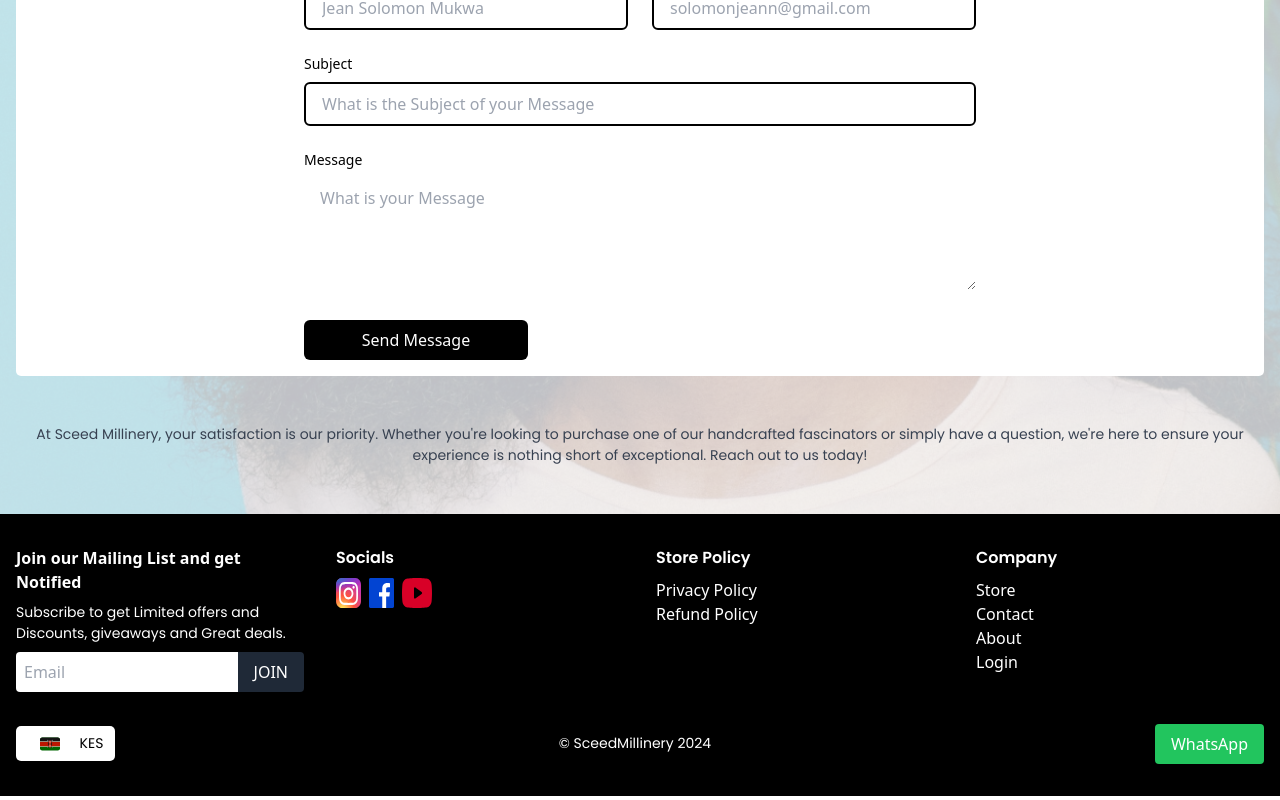
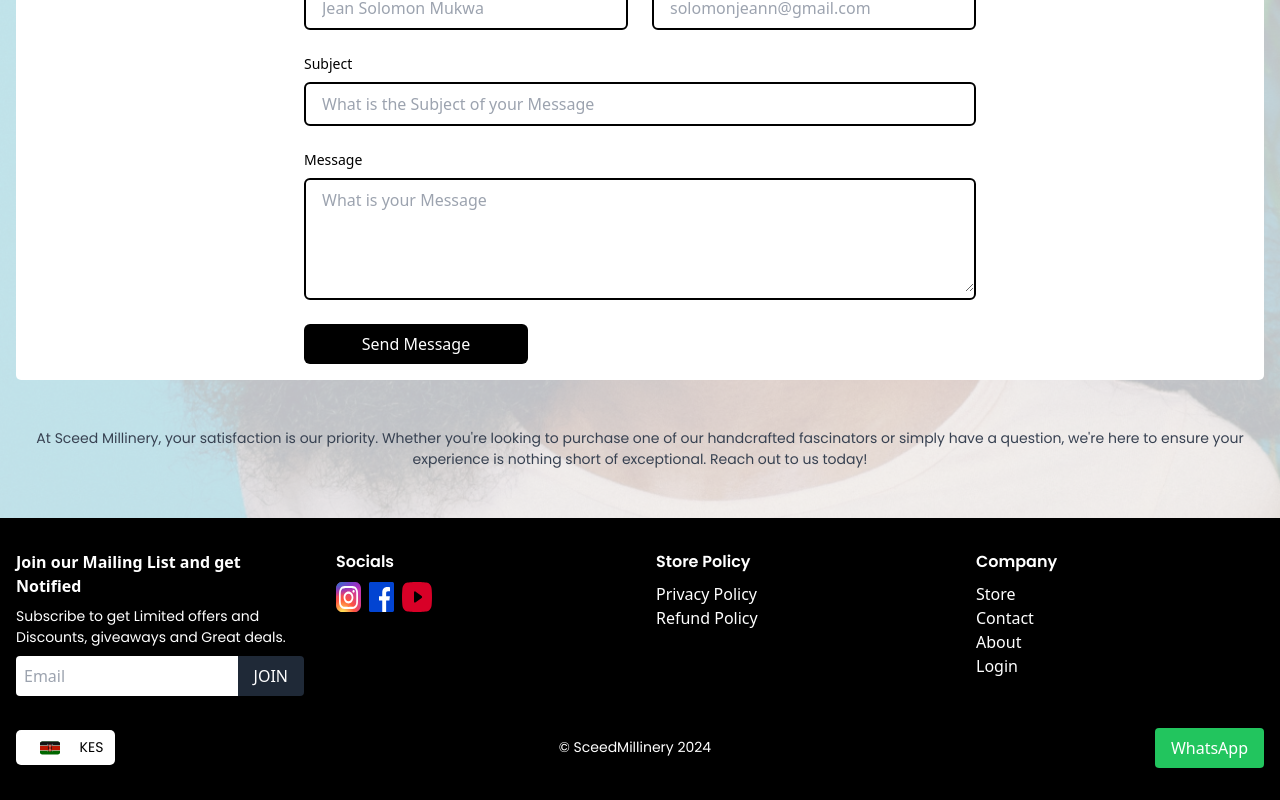
Before and after one commit to MrBytes10/sceedmillinery, a React (Create React App) app: page /contact in a window 1280 px wide. Shown: the part 758-1558 px from the top of the page. Built offline with nearby package versions, Linux system fonts and the light colour scheme.

Commit message:
completed the message body in the contact page

```diff
--- a/src/pages/contactPage.js
+++ b/src/pages/contactPage.js
@@ -165,21 +165,24 @@ const ContactPage = () => {
                 />
               </div>
 
-              <div className="mb-6">
+              <div className="mb-6 ">
                 <label
                   htmlFor="message"
-                  className="block text-sm font-medium mb-2">
+                  className="block text-sm font-medium mb-2 ">
                   Message
                 </label>
+
+                <div className="border-2 border-black rounded-md focus:outline-double focus:ring-4 focus:ring-black">
                   <textarea
                     id="message"
                     name="message"
                     value={formData.message}
                     onChange={handleChange}
                     rows="4"
-                  className="w-full px-4 py-2 border-1 border-black rounded-md focus:outline-none focus:ring-2 focus:ring-black"
+                    className="w-full px-4 py-2 rounded-md focus:outline-none"
                     placeholder="What is your Message"
                     required></textarea>
+                </div>
               </div>
 
               <button
```
Lines whose indentation alone changed are shown as unchanged.
